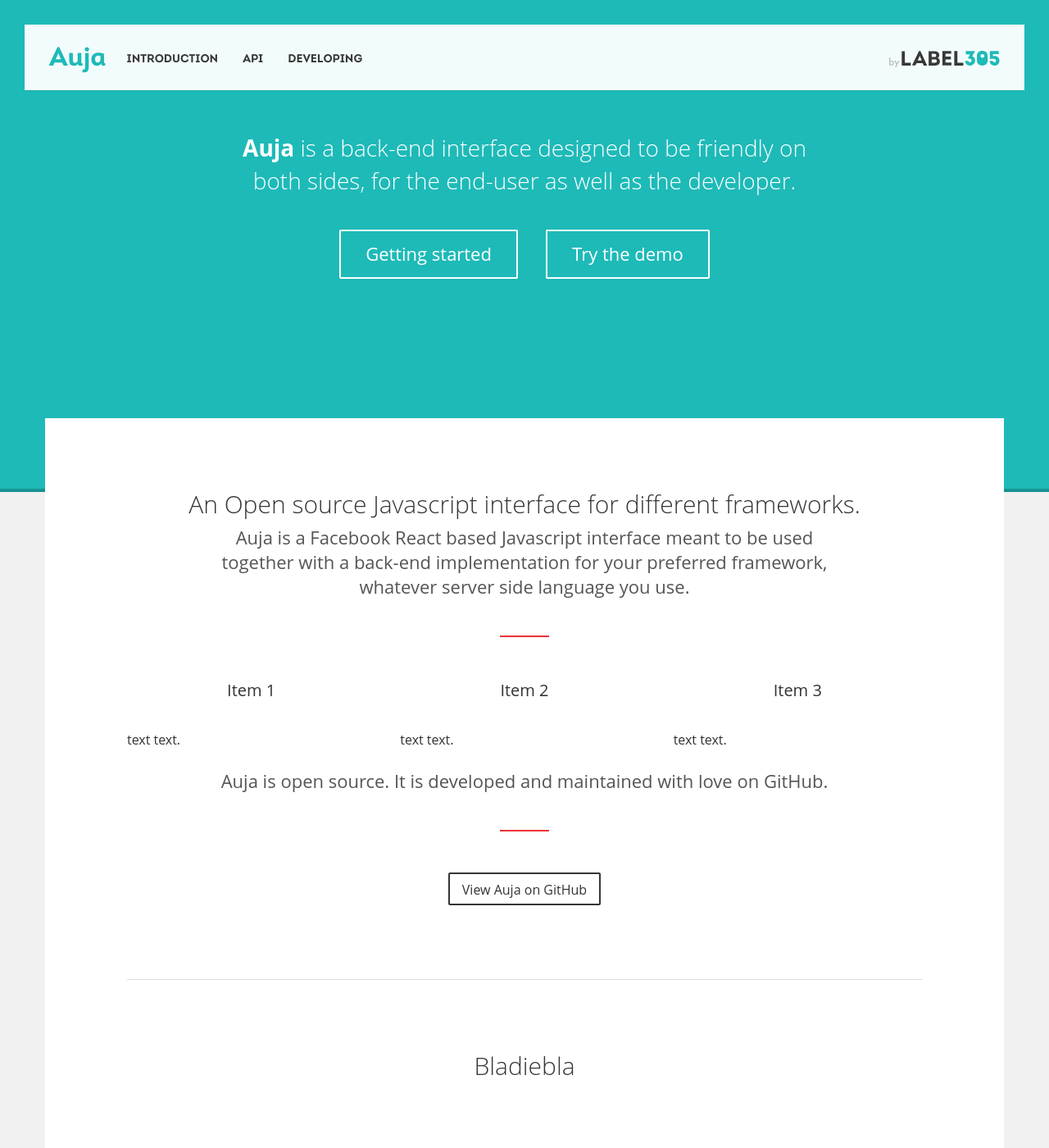
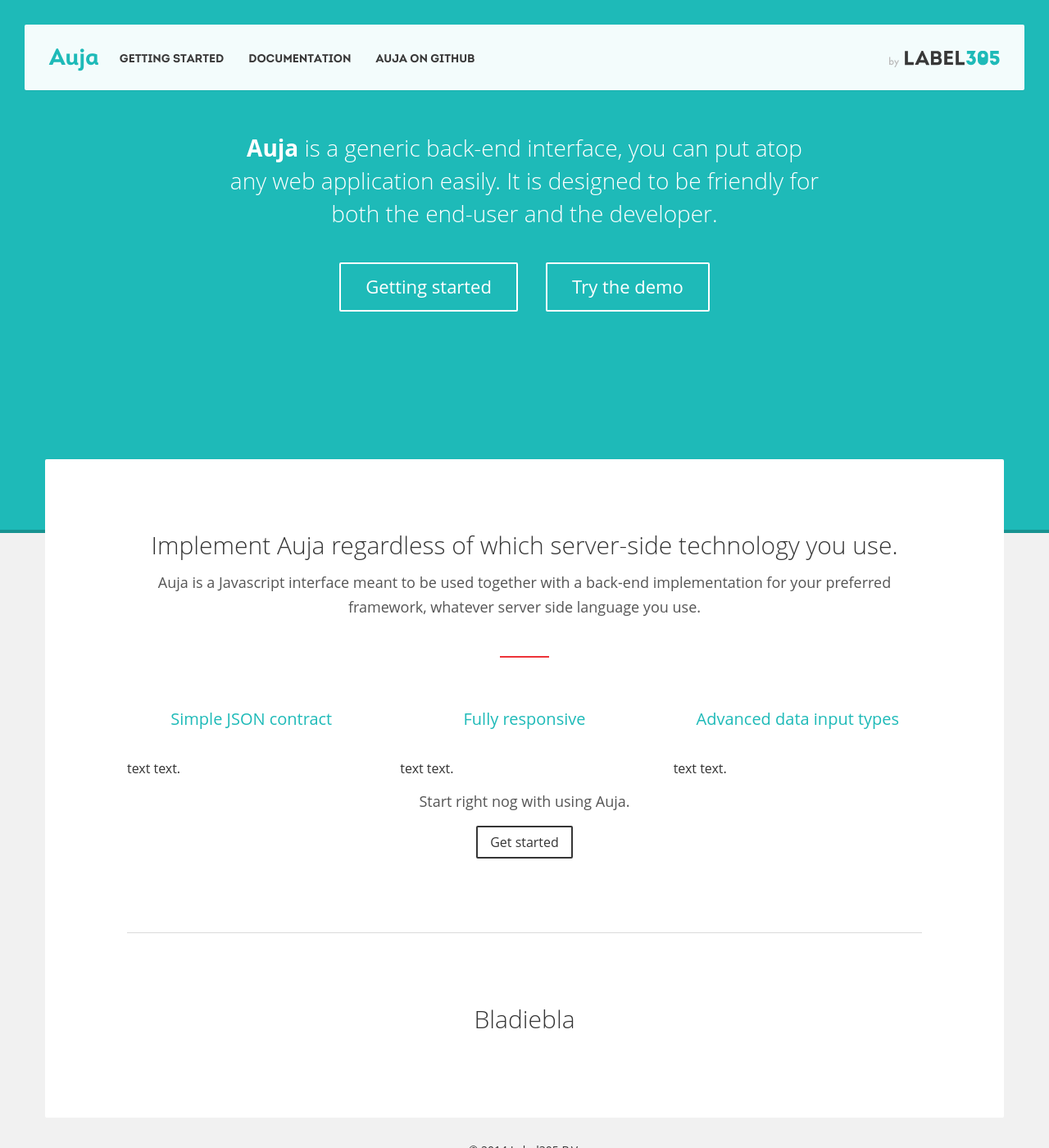
Before and after one commit to Label305/Auja, a Jekyll site: the page built from index.md, in a window 1280 px wide and 1400 px high. Shown: the whole window at 82% size. Built offline with Jekyll 4.4.1, drawn with Linux system fonts in a browser that asks for light colours; nearby versions of some CDN libraries; a style sheet for code colours, icons or effects is not loaded.

Commit message:
small changes in styling and text

```diff
--- a/_layouts/default.html
+++ b/_layouts/default.html
@@ -56,15 +56,16 @@
 
 <html>
 	<body>
-        {% assign current = page.url | downcase | split: '/' %}
-		<header class="home{% if current[2] == 'developing' %}minified{% endif %}">
+
+		<header class="home">
             <h1><a href="/">Auja</a></h1>
 
             <nav id="nav-menu">
                 <ul id="nav-menu-list">
-                    <li class="nav-menu-item {% if current[1] == 'index' %}current{% endif %}"><a href="index.html">Introduction</a></li>
-                    <li class="nav-menu-item {% if current[1] == 'api' %}current{% endif %}"><a href="api.html">API</a></li>
-                    <li class="nav-menu-item {% if current[1] == 'developing' %}current{% endif %}"><a href="developing.html">Developing</a></li>
+                    {% assign current = page.url | downcase | split: '/' %}
+                    <li class="nav-menu-item {% if current[1] == 'getting_started' %}current{% endif %}"><a href="getting_started.html">Getting started</a></li>
+                    <li class="nav-menu-item {% if current[1] == 'documentation' %}current{% endif %}"><a href="documentation.html">Documentation</a></li>
+                    <li class="nav-menu-item {% if current[1] == 'Github' %}current{% endif %}"><a href="https://github.com/Label305/Auja">Auja on Github</a></li>
                 </ul>
             </nav>
 
--- a/_layouts/home.html
+++ b/_layouts/home.html
@@ -7,7 +7,8 @@ layout: default
     <div class="container">
         <div class="row">
             <div class="col-xs-12 col-md-8 col-md-offset-2">
-                <p class="intro"><span>Auja</span> is a back-end interface designed to be friendly on both sides, for the end-user as well as the developer.</p>
+                <p class="intro"><span>Auja</span> is a generic back-end interface, you can put atop any web application easily.
+                    It is designed to be friendly for both the end-user and the developer.</p>
             </div>
             <div class="col-xs-12">
                 <a class="button white huge-button">Getting started</a>
--- a/css/default.css
+++ b/css/default.css
@@ -8,12 +8,12 @@ body{
     background-color: #f1f1f1;
 }
 h1{
+    position: relative;
     font-family: "IntroBoldAltRegular", Arial, sans-serif;
-    font-size: 32px;
-    color: #1ebab8;
     display: inline-block;
     float: left;
-    height:40px;
+    height: 40px;
+    font-size: 28px;
     line-height: 40px;
 }
     h1 a,
@@ -26,7 +26,7 @@ h2{
     line-height: 30px;
     text-align: left;
     color: #353535;
-    margin: 0;
+    margin: 0 0 15px 0;
     font-weight: 300;
     float: left;
     display: block;
@@ -42,7 +42,7 @@ h3{
     display: block;
     width: 100%;
 }
-h4{
+h4 {
     text-align: left;
     font-size: 20px;
     line-height: 30px;
@@ -50,6 +50,7 @@ h4{
     float: left;
     display: block;
     width: 100%;
+    color: #1ebab8;
 }
 a{
     color: #353535;
@@ -78,7 +79,16 @@ p.leading{
     float: left;
     display: block;
     width: 100%;
+    color: #555555;
 }
+    p.leading.underline:after{
+        content: "";
+        width: 60px;
+        height: 2px;
+        display: block;
+        background-color: #ed3338;
+        margin: 45px auto;
+    }
 p.intro{
     color: white;
     font-family: "Open Sans", Arial, sans-serif;
@@ -108,6 +118,10 @@ header{
         height: 80px;
         width: calc(100% - 60px);
         padding: 0 30px;
+        border-radius: 2px;
+        -ms-border-radius: 2px;
+        -moz-border-radius: 2px;
+        -webkit-border-radius: 2px;
     }
     header.docs {
         position: relative;
@@ -134,6 +148,10 @@ header{
         top: 0;
         left: 0;
         position: fixed;
+        border-radius: 0;
+        -ms-border-radius: 0;
+        -moz-border-radius: 0;
+        -webkit-border-radius: 0;
     }
     header.docs.minified{
         top: 0;
@@ -158,14 +176,9 @@ header{
             -o-transition: 0.25s;
             transition: 0.25s;
         }
-        header.minified h1,
-        header.docs h1{
-            margin: 10px 0;
-            -webkit-transition: 0.25s;
-            -moz-transition: 0.25s;
-            -o-transition: 0.25s;
-            transition: 0.25s;
-        }
+            header.docs .label-logo{
+                right: 0;
+            }
         header.minified #nav-menu,
         header.docs #nav-menu{
             margin: 10px !important;
@@ -173,6 +186,10 @@ header{
             -moz-transition: 0.25s;
             -o-transition: 0.25s;
             transition: 0.25s;
+        }
+        header.minified h1,
+        header.docs h1{
+            margin: 10px 0;
         }
 #nav-menu{
     display: inline-block;
@@ -224,7 +241,7 @@ a.button {
     text-decoration: none;
     padding: 10px 15px;
     height: 40px;
-    line-height: 18px;
+    line-height: 17px;
     cursor: pointer;
     border-radius: 2px;
     -ms-border-radius: 2px;
@@ -268,7 +285,7 @@ section.content{
         padding-top: 80px;
         background-color: #1ebab8;
         min-height: 100px;
-        height: 600px;
+        height: 650px;
         border-bottom: 4px solid #189391;
     }
         .content main.introduction .container{
@@ -293,12 +310,17 @@ section.content{
     }
         .content section.home h2,
         .content section.home h3,
-        .content section.home h4{
+        .content section.home h4,
+        .content section.home p.leading{
             text-align: center;
         }
         .content section.home > .container{
             background-color: white;
             padding: 90px 0;
+            border-radius: 2px;
+            -ms-border-radius: 2px;
+            -moz-border-radius: 2px;
+            -webkit-border-radius: 2px;
         }
         .content section.home h2:before{
             content: '';
@@ -315,14 +337,6 @@ section.content{
             display: block;
             width: 80%;
             margin-left: 10%;
-        }
-        .content section.home h3:after{
-            content: '';
-            width: 60px;
-            height: 2px;
-            display: block;
-            background-color: #ed3338;
-            margin: 45px auto;
         }
 main.docs-introduction{
     background-color: #1ebab8;
@@ -361,7 +375,7 @@ section.docs{
     section.docs .docs-menu{
         background: #fafafa;
         height: 100%;
-        padding: 30px 0 30px 30px;
+        padding: 60px 0 30px 30px;
         position: absolute;
         left: 0;
         top: 0;
@@ -369,10 +383,12 @@ section.docs{
         section.docs .docs-menu ul{
             list-style-type: none;
             padding: 0;
-            margin: -10px 0 0 0;
+            margin: -7px 0 0 0;
+            float: left;
         }
         section.docs .docs-menu li a{
             color: #888888;
+            text-decoration: none;
         }
             section.docs .docs-menu li a:hover{
                 color: #353535;
@@ -391,7 +407,7 @@ section.docs{
             line-height: 20px;
             display: inline-block;
             float: left;
-            padding: 10px 0;
+            padding: 7px 0;
             font-weight: 400;
         }
             section.docs .docs-menu ul li.active{
--- a/index.md
+++ b/index.md
@@ -3,29 +3,29 @@ layout: home
 title: "Auja"
 ---
 
-<h2 class="no-line"> An Open source Javascript interface for different frameworks.</h2>
+<h2 class="no-line">Implement Auja regardless of which server-side technology you use.</h2>
 
-### Auja is a Facebook React based Javascript interface meant to be used together with a back-end implementation for your preferred framework, whatever server side language you use.
+<p class="leading underline"> Auja is a Javascript interface meant to be used together with a back-end implementation for your preferred framework, whatever server side language you use.</p>
 
 <div class="row">
     <div class="col-xs-12 col-md-4">
-        <h4>Item 1</h4>
+        <h4>Simple JSON contract</h4>
         <p>text text.</p>
     </div>
     <div class="col-xs-12 col-md-4">
-        <h4>Item 2</h4>
+        <h4>Fully responsive</h4>
         <p>text text.</p>
     </div>
     <div class="col-xs-12 col-md-4">
-        <h4>Item 3</h4>
+        <h4>Advanced data input types</h4>
         <p>text text.</p>
     </div>
 </div>
 
-### Auja is open source. It is developed and maintained with love on GitHub.
+<p class="leading"> Start right nog with using Auja.</p>
 
 <div class="align-center">
-    <a href="https://github.com/Label305/Auja" class="button black">View Auja on GitHub</a>
+    <a href="https://github.com/Label305/Auja" class="button black">Get started</a>
 </div>
 
 ## Bladiebla
```
Also changed, not shown: _layouts/docs.html (+28 -10 lines), documentation.md (renamed from developing.md), images/svg/the-logo.svg.
